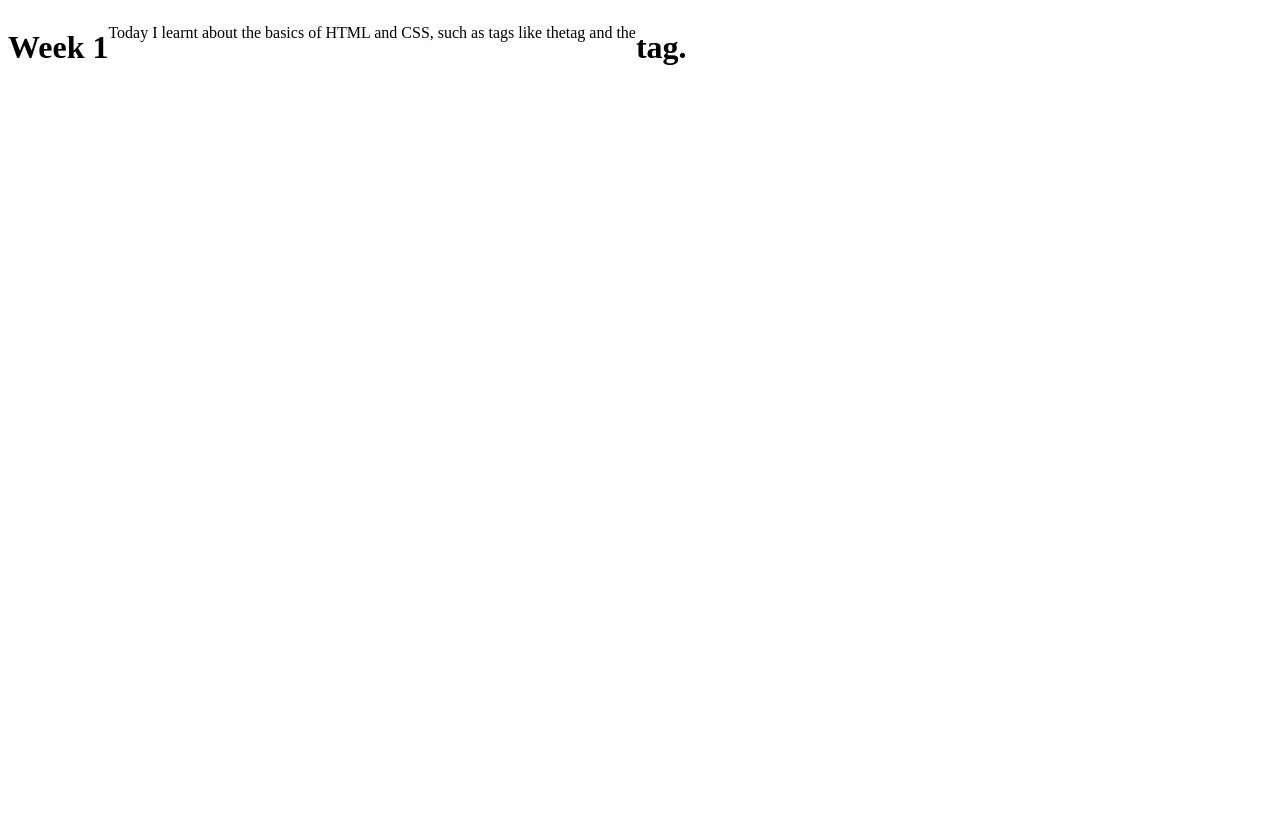
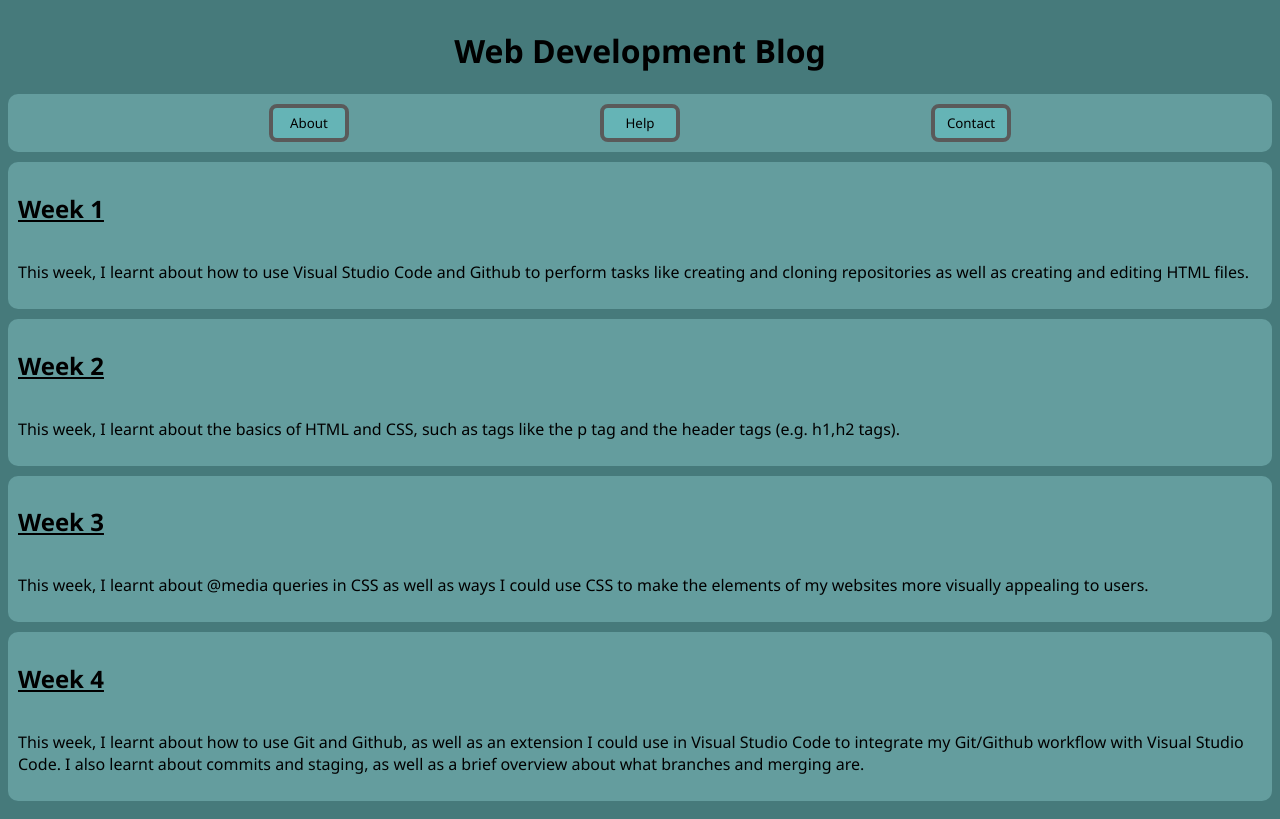
Before and after one commit to S10239861-NP/Web-Dev-Blog, a plain HTML site: page index.html in a window 1280 px wide. Drawn offline with Linux system fonts and the light colour scheme.

Commit message:
- Added new updates on my web dev learning for Weeks 2, 3 and 4. - Adjusted colors and the font family of various elements on the webpage.

```diff
--- a/index.html
+++ b/index.html
@@ -1,17 +1,78 @@
 <html>
     <style>
+        body {
+            background-color: rgb(70, 122, 123);
+        }
+        button {
+            background-color: rgb(101, 180, 182);
+            border-color: rgb(90, 90, 90);
+            border-style: solid;
+            border-radius: 8px;
+            border-width: 4px;
+            min-width: 30px;
+            font-family: 'Segoe UI';
+            padding: 6px;
+            flex-basis: 80px;
+        }
+        .weeks_container {
+            display: flex;
+            flex-direction: column;
+        }
+        .web_header_container {
+            display: flex;
+            font-family: 'Segoe UI';
+        }
+        .web_header {
+            text-align: center;
+            flex-grow: 1;
+        }
+        .web_nav_bar {
+            display: flex;
+            flex-direction: row;
+            justify-content: space-evenly;
+            margin-bottom: 10px;
+            border-radius: 10px;
+            background-color: rgb(100, 157, 158);
+            padding: 10px;
+        }
         .week_container {
             display: flex;
             flex-wrap: wrap;
             flex-grow: 1;
+            flex-direction: column;
+            font-family: 'Segoe UI';
+            border-radius: 10px;
+            background-color: rgb(100, 157, 158);
+            padding: 10px;
+            margin-bottom: 10px;
         }
     </style>
     <head></head>
     <body>
         <div class="weeks_container">
+            <div class="web_header_container">
+                <h1 class="web_header">Web Development Blog</h1>
+            </div>
+            <div class="web_nav_bar">
+                <button>About</button>
+                <button>Help</button>
+                <button>Contact</button>
+            </div>
             <div class="week_container">
-                <h1>Week 1</h1>
-                <p>Today I learnt about the basics of HTML and CSS, such as tags like the <p> tag and the <h1> tag.</h></p>
+                <h2><u>Week 1</u></h1>
+                <p>This week, I learnt about how to use Visual Studio Code and Github to perform tasks like creating and cloning repositories as well as creating and editing HTML files.</h></p>
+            </div>
+            <div class="week_container">
+                <h2><u>Week 2</u></h1>
+                <p>This week, I learnt about the basics of HTML and CSS, such as tags like the p tag and the header tags (e.g. h1,h2 tags).</h></p>
+            </div>
+            <div class="week_container">
+                <h2><u>Week 3</u></h1>
+                <p>This week, I learnt about @media queries in CSS as well as ways I could use CSS to make the elements of my websites more visually appealing to users.</h></p>
+            </div>
+            <div class="week_container">
+                <h2><u>Week 4</u></h1>
+                <p>This week, I learnt about how to use Git and Github, as well as an extension I could use in Visual Studio Code to integrate my Git/Github workflow with Visual Studio Code. I also learnt about commits and staging, as well as a brief overview about what branches and merging are.</h></p>
             </div>
         </div>
     </body>
```
